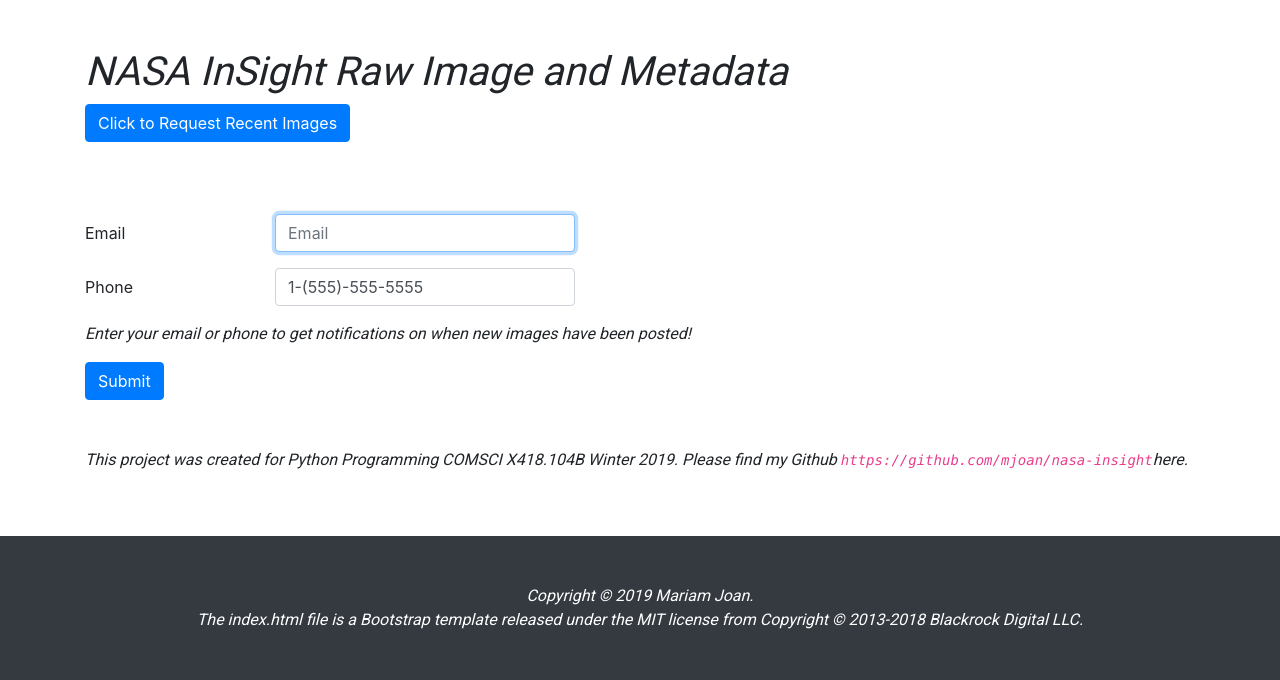
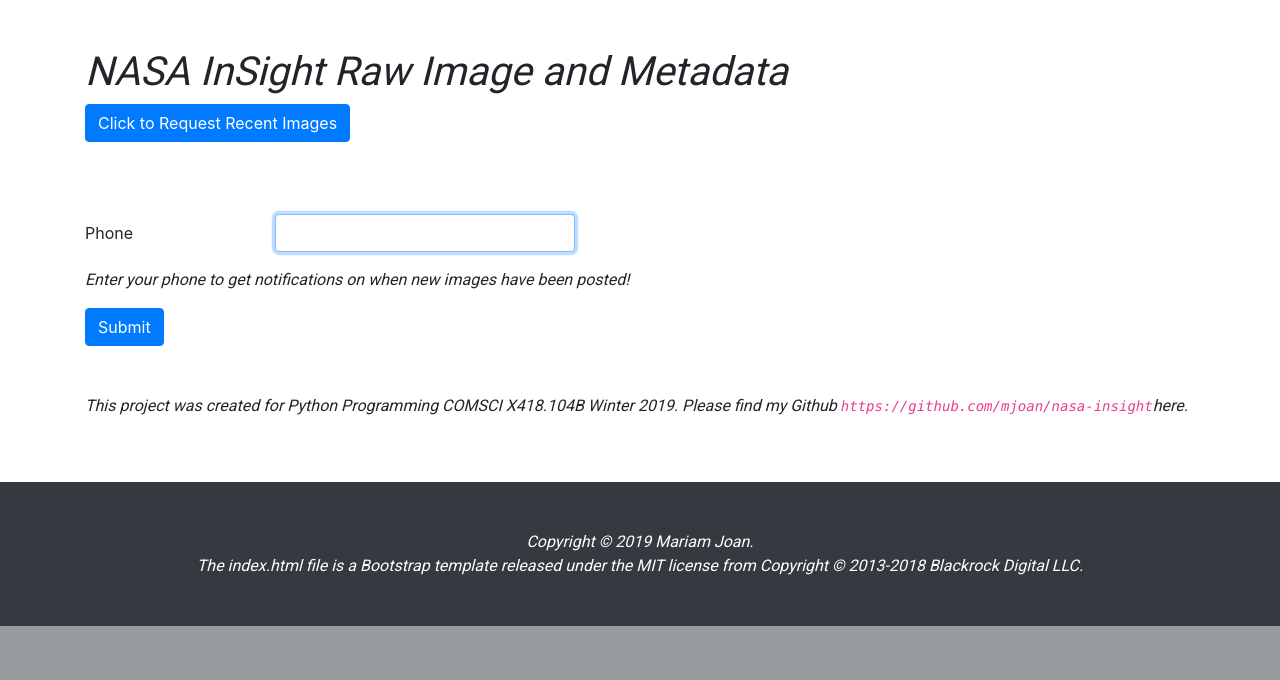
Before and after one commit to MJOAN/NASA-InSight, a Flask app: page / in a window 1280 px wide. Shown: the part 800-1480 px from the top of the page. After the commit the page ends 1426 px from the top, so only its background shows below. Run offline with Flask 2, Linux system fonts and the light colour scheme; some libraries are stand-ins or nearby versions.

Commit message:
image render template

```diff
--- a/app.py
+++ b/app.py
@@ -33,20 +33,23 @@
 def images():
     images = InSightMission.get_all(json_request)
     # print(images, json_request)
-    return render_template("images.html", images=images)
+    results = [x for x in images]
+    print(results)
+    return render_template("images.html", results=results)
 
 
-@app.route('/notification', methods=['POST']) # from date params
-def notification(email, phone):
-    email = request.form['email']
+@app.route('/notifications', methods=['POST']) # from date params
+def notifications(phone):
+    # email = request.form['email']
     phone = request.form['phone']
     message = client.messages \
                 .create(
-                     body="Thank you for registering to receive NASA Mars InSight Raw Image notifications! It is good to know we are going to stay in touch! Keep reaching for the stars! :)",
-                     from_='+12139557528',
-                     to=phone
-                 )
+                    body="Thank you for registering to receive NASA Mars InSight Raw Image notifications! It is good to know we are going to stay in touch! Keep reaching for the planets!! :)",
+                    from_='+12139557528',
+                    to=phone
+                )
     print(message.sid)
+    return str(message)
 
 @app.route('/metadata') # show metadata
 def metadata():
--- a/templates/images.html
+++ b/templates/images.html
@@ -16,7 +16,10 @@
             </div>
 
             <div class="jumbotron">
-                <img class="images" src="{{ images }}"/>
+                {% for image in images %}
+                    {{ images }}
+                {% endfor %}
+                <!-- <img class="images" src="{{ images }}"/> -->
             </div>
         </div>
     </body>
--- a/templates/index.html
+++ b/templates/index.html
@@ -95,21 +95,21 @@
             <br>
             <br>
 
-          <form action="{{ url_for('notification') }}" method="POST" >
-            <div class="form-group row">
+          <form action="{{ notifications }}" method="POST" >
+            <!-- <div class="form-group row">
               <label for="inputEmail3" class="col-sm-2 col-form-label">Email</label>
               <div class="col-sm-10">
                 <input type="email" class="form-control" name="email" id="email-input" placeholder="Email" style="max-width: 300px;" autofocus>
               </div>
-            </div>
+            </div> -->
 
             <div class="form-group row">
-              <label for="example-tel-input" class="col-2 col-form-label">Phone</label>
+              <label for="tel-input" class="col-2 col-form-label">Phone</label>
               <div class="col-10">
-                <input class="form-control" type="tel" name="phone" value="1-(555)-555-5555" id="tel-input" style="max-width: 300px;" autofocus>
+                <input class="form-control" type="tel" name="phone" id="tel-input" style="max-width: 300px;" autofocus>
               </div>
             </div>
-            <p>Enter your email or phone to get notifications on when new images have been posted!</p>
+            <p>Enter your phone to get notifications on when new images have been posted!</p>
 
           {% raw %}
             <button type="submit" class="btn btn-primary" ng-disabled="loading">Submit</button>
```
